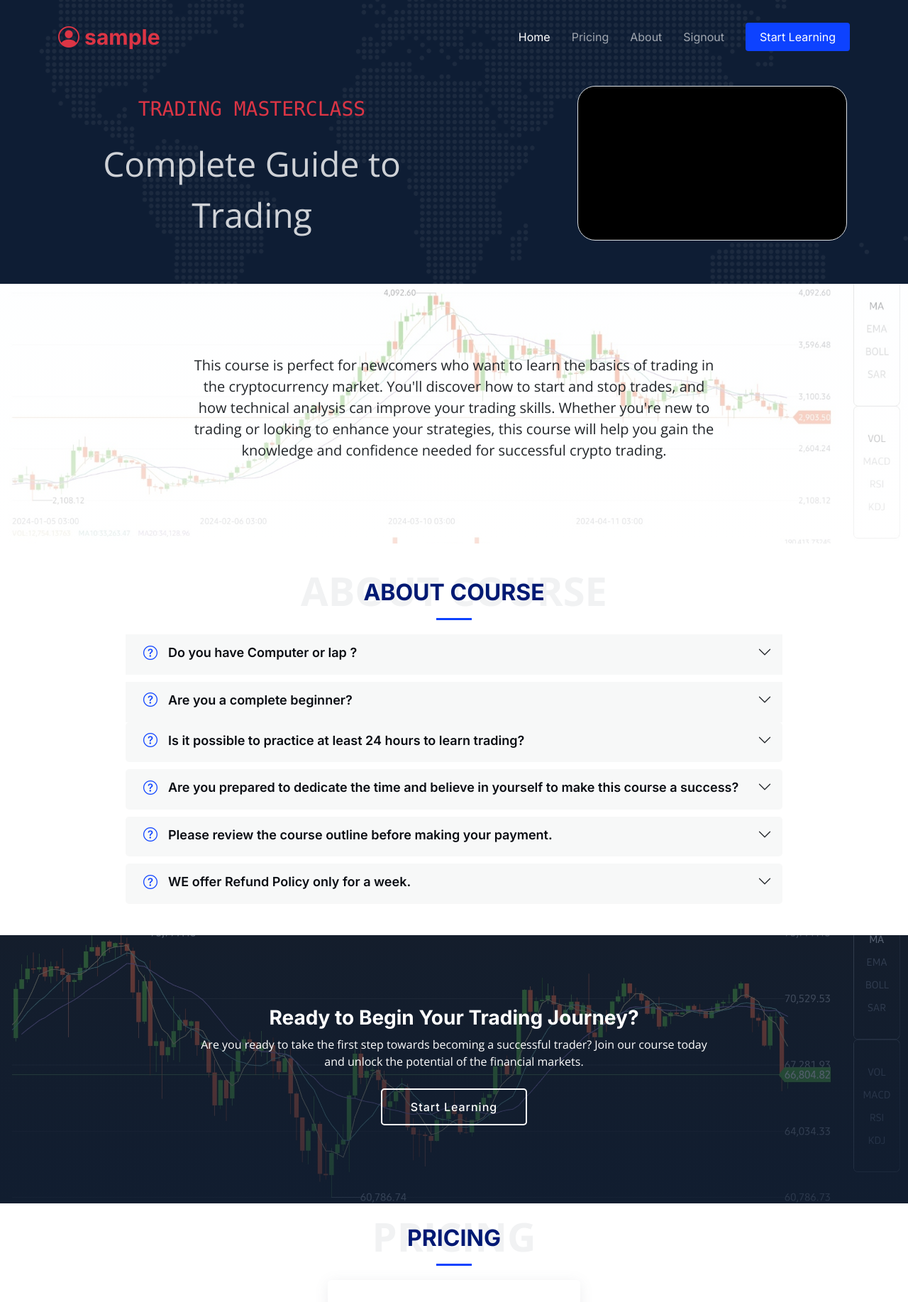
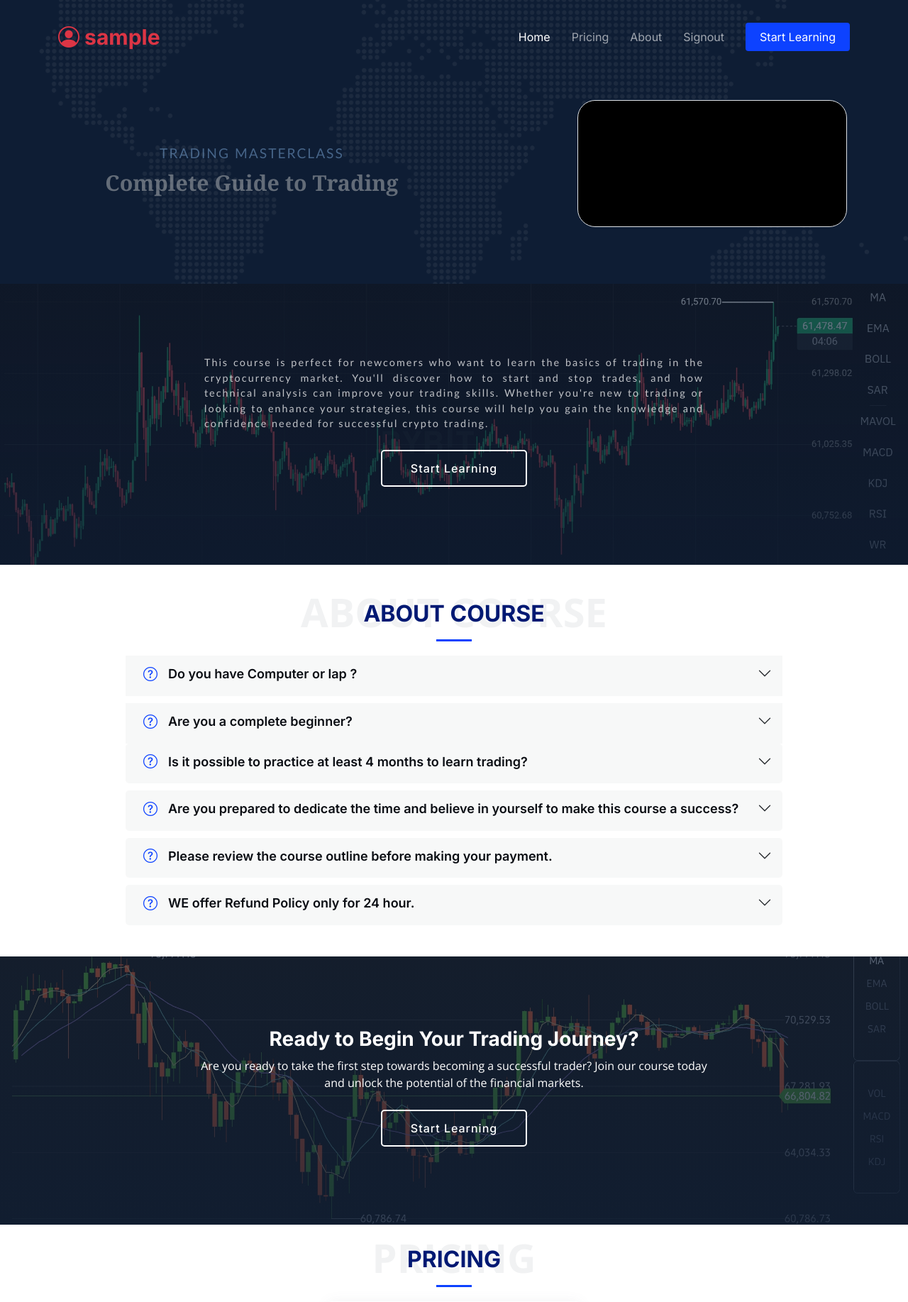
Before and after one commit to nizamu1010/tmctrade, a Django app: page / in a window 1280 px wide. Shown: the top 1835 px of the page at 71% size. Run offline with Django 4.2, Linux system fonts and the light colour scheme; the visitor is signed in with stand-in values (Sample User, id 1); data that the repository does not hold is empty; some libraries are stand-ins or nearby versions; grey boxes are pictures that could not be loaded.

Commit message:
commited

```diff
--- a/tmcproj/static/css/main.css
+++ b/tmcproj/static/css/main.css
@@ -533,7 +533,7 @@ section {
 
 /*--------------------------------------------------------------
 # Call To Action Section
---------------------------------------------------------------*/
+-------------------------------------------------------------- linear-gradient(rgb(28 58 165 / 23%), #212529), url(../img/chart.jpg) center center*/
 .call-to-action {
   background: linear-gradient(rgba(14, 29, 52, 0.6), rgba(14, 29, 52, 0.8)), url("../img/cta-bg.jpg") center center;
   background-size: cover;
@@ -558,7 +558,7 @@ section {
 
 
 .call-to-action1 {
-  background: linear-gradient(rgb(253 254 255 / 60%), rgb(255 255 255 / 80%)), url(../img/bitmart.jpeg) center center;
+  background: linear-gradient(rgba(14, 29, 52, 0.6), rgba(14, 29, 52, 0.8)), url(../img/chart.jpg) center center;
   background-size: cover;
   padding: 100px 0;
 }
@@ -593,6 +593,26 @@ section {
 }
 
 .call-to-action .cta-btn:hover {
+  background: var(--color-primary);
+  border: 2px solid var(--color-primary);
+}
+
+
+.call-to-action1 .cta-btn {
+  font-family: var(--font-primary);
+  font-weight: 500;
+  font-size: 16px;
+  letter-spacing: 1px;
+  display: inline-block;
+  padding: 12px 40px;
+  border-radius: 5px;
+  transition: 0.5s;
+  margin: 10px;
+  border: 2px solid #fff;
+  color: #fff;
+}
+
+.call-to-action1 .cta-btn:hover {
   background: var(--color-primary);
   border: 2px solid var(--color-primary);
 }
--- a/tmcproj/templates/index.html
+++ b/tmcproj/templates/index.html
@@ -58,11 +58,14 @@
       <div class="row gy-4 d-flex justify-content-between">
         <div class="col-lg-6 order-2 order-lg-1 d-flex flex-column justify-content-center">
 
-           <h3 class="text-center mt-3 text-danger font-monospace" data-aos="fade-up">TRADING MASTERCLASS</h3>
+          <h5 class="text-center mt-4" data-aos="fade-up" style="font-size: 1.2em; color: rgba(140, 189, 239, 0.45); font-family: 'Gill Sans', sans-serif; letter-spacing: 2px;">TRADING&nbsp;MASTERCLASS</h5>
 
-          <p class="text-center custom-heading mt-3 mb-0" data-aos="fade-up" style="font-size: 3em;">
+          <p class="text-center custom-heading mt-0 mb-0 fw-bold" data-aos="fade-up" style="font-size: 1.9em; font-family: Georgia, serif; color: rgb(157 162 167 / 60%);">
             Complete Guide to Trading
         </p>
+
+
+
         </div>
 
         <video autoplay muted loop class="col-lg-4 order-1 order-lg-2 aos-init aos-animate bg-black border mx-3" style="border-radius: 25px; max-width: 380px; max-height: 300px;">
@@ -78,11 +81,25 @@
 
     <section id="call-to-action" class="call-to-action1 mt-0">
       <div class="container" data-aos="zoom-out">
+
         <div class="row justify-content-center">
           <div class="col-lg-8 text-center mx-3">
-              <p class="text-dark fs-5">This course is perfect for newcomers who want to learn the basics of trading in the cryptocurrency market. You'll discover how to start and stop trades, and how technical analysis can improve your trading skills. Whether you're new to trading or looking to enhance your strategies, this course will help you gain the knowledge and confidence needed for successful crypto trading.</p>
+            <p class="custom-heading mx-3" style="font-size: 0.9em; color: rgb(255 255 255 / 74%); font-family: 'Gill Sans', sans-serif; letter-spacing: 2px; text-align: justify;">
+               This course is perfect for newcomers who want to learn the basics of trading in the cryptocurrency market. You'll discover how to start and stop trades, and how technical analysis can improve your trading skills. Whether you're new to trading or looking to enhance your strategies, this course will help you gain the knowledge and confidence needed for successful crypto trading.</p>
+            {% if user.is_authenticated %}
+
+              {% if user.allowcourse.course_allowed %}
+              <a class="cta-btn" href="{% url 'videos' %}" data-toggle="modal" data-target="#loginModal">Start Learning</a>
+              {% else %}
+                <a class="cta-btn" href="#" data-bs-toggle="modal" data-bs-target="#alertModal_StartLearning">Start Learning</a>
+              {% endif %}
+
+            {% else %}
+             <a class="cta-btn" href="{% url 'register' %}" data-toggle="modal" data-target="#loginModal">Register</a>
+            {% endif %}
           </div>
         </div>
+
       </div>
     </section><!-- End Call To Action Section -->
 
@@ -113,7 +130,7 @@
                 <div id="faq-content-1" class="accordion-collapse collapse" data-bs-parent="#faqlist">
                   <div class="accordion-body">
 
-                    While having a computer or laptop is not mandatory for this course, we recommend using a laptop for optimal learning experience. However, if you do not have one, you may still enroll in this course.                  </div>
+                    While having a computer or laptop is not mandatory for this course, we recommend using a laptop for optimal learning experience. However, if you do not have one, you may still enroll in this course.</div>
                 </div>
               </div><!-- # Faq item-->
 
@@ -126,19 +143,19 @@
                 </h3>
                 <div id="faq-content-2" class="accordion-collapse collapse" data-bs-parent="#faqlist">
                   <div class="accordion-body">
-                    This course is designed for a complete beginner in Malayalam, if you have the basics, I suggest you don't buy this course.  If your answer is 'no', then you agree to purchase the course as the basic course is required.                </div>
+                    This course is designed for a complete beginner in Malayalam, if you have the basics, I suggest you don't buy this course.  If your answer is 'no', then you agree to purchase the course as the basic course is required.</div>
               </div><!-- # Faq item-->
 
               <div class="accordion-item">
                 <h3 class="accordion-header">
                   <button class="accordion-button collapsed" type="button" data-bs-toggle="collapse" data-bs-target="#faq-content-3">
                     <i class="bi bi-question-circle question-icon"></i>
-                    Is it possible to practice at least 24 hours to learn trading?
+                    Is it possible to practice at least 4 months to learn trading?
                   </button>
                 </h3>
                 <div id="faq-content-3" class="accordion-collapse collapse" data-bs-parent="#faqlist">
                   <div class="accordion-body">
-                    Absolutely! With dedicated practice over a span of four months, you can certainly grasp the fundamentals of trading. Your commitment to learning is commendable, and I'm here to support you every step of the way. If you're ready to embark on this journey, let's proceed with the purchase and get started on your trading adventure!
+                    Absolutely! With dedicated practice over a span of 4 months, you can certainly grasp the fundamentals of trading. Your commitment to learning is commendable, and I'm here to support you every step of the way. If you're ready to embark on this journey, let's proceed with the purchase and get started on your trading adventure!
                   </div>
                 </div>
               </div><!-- # Faq item-->
@@ -179,12 +196,12 @@
                 <h3 class="accordion-header">
                   <button class="accordion-button collapsed" type="button" data-bs-toggle="collapse" data-bs-target="#faq-content-6">
                     <i class="bi bi-question-circle question-icon"></i>
-                    WE offer Refund Policy only for a week.
+                    WE offer Refund Policy only for 24 hour.
                   </button>
                 </h3>
                 <div id="faq-content-6" class="accordion-collapse collapse" data-bs-parent="#faqlist">
                   <div class="accordion-body">
-                    Dear valued customers, we're pleased to offer a refund policy for your convenience. Please note that refunds are available within a week of your purchase. Your satisfaction is our priority, and we strive to make your shopping experience as seamless as possible. Should you have any questions or concerns, feel free to reach out to our friendly customer support team. Thank you for choosing us!
+                    Dear valued customers, we're pleased to offer a refund policy for your convenience. Please note that refunds are available within 24 hours of your purchase. Your satisfaction is our priority, and we strive to make your shopping experience as seamless as possible. Should you have any questions or concerns, feel free to reach out to our friendly customer support team. Thank you for choosing us!
                   </div>
                 </div>
               </div><!-- # Faq item-->
--- a/tmcproj/templates/login.html
+++ b/tmcproj/templates/login.html
@@ -89,6 +89,7 @@
             {% for i in messages %}
             <div class="mt-3 pt-2"><p class="lead fs-6 text-center text-danger">{{ i }}</p></div>
           {% endfor %}
+          <p class=" mt-3 text-center">If you haven't registered yet, please <a href="/register">register<a/></p>
         </div>
     </div>
   </div>
--- a/tmcproj/templates/register.html
+++ b/tmcproj/templates/register.html
@@ -98,6 +98,8 @@
                     <div class="mt-3 pt-2"><p class="lead fs-6 text-center text-danger">{{ i }}</p></div>
                   {% endfor %}
 
+                  <p class=" mt-3 text-center">If you have registered, please <a href="/login">login<a/></p>
+
             </div>
         </div>
     </div>
```
Also changed, not shown: tmcproj/static/img/chart.jpg (added). Lines whose indentation alone changed are shown as unchanged.
